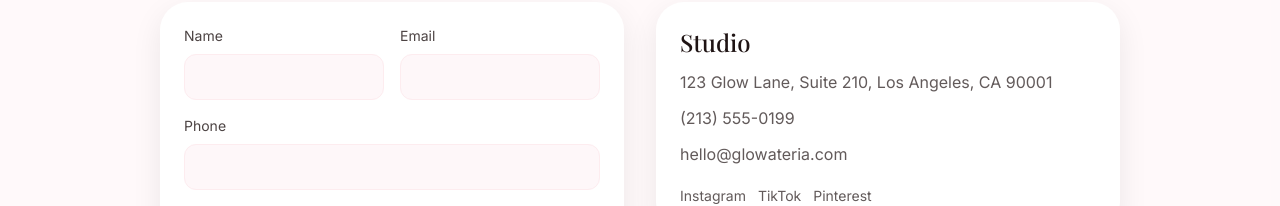
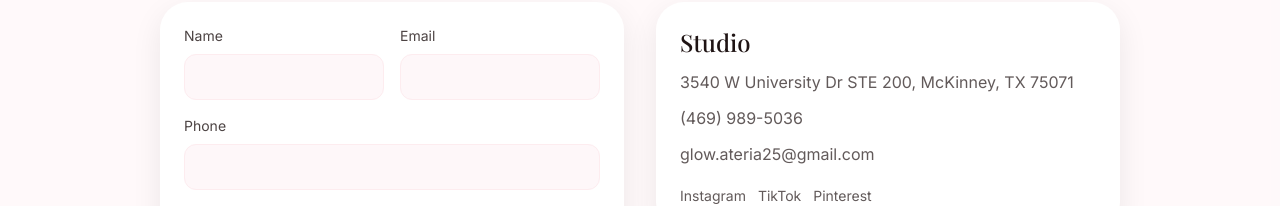
Before and after one commit to hh0122/Facial-lash-website, a React (Vite) app: page /contact in a window 1280 px wide. Shown: the part 290-496 px from the top of the page. Built offline with nearby package versions, Linux system fonts and the light colour scheme.

Commit message:
change about.jsx

```diff
--- a/src/pages/About.jsx
+++ b/src/pages/About.jsx
@@ -26,12 +26,12 @@ export default function About() {
         <div className="bg-white rounded-[28px] p-6 card-shadow space-y-4">
           <h2 className="font-display text-2xl text-deep">Meet the esthetician</h2>
           <p className="text-deep/70 leading-relaxed">
-            Founder & Lead Esthetician Aria Liu specializes in skin barrier repair, sculpting massage, and lash artistry. With
+            Founder & Lead Esthetician Lindsie Bui specializes in skin barrier repair, sculpting massage, and lash artistry. With
             a background in dermatology clinics and luxury spas, she blends medical insight with spa-level comfort.
           </p>
           <div className="p-4 rounded-2xl bg-blush/60 text-sm text-deep/80">
             “I want every guest to feel seen and supported. The best results come from listening, educating, and creating a plan
-            that fits your lifestyle.” — Aria Liu
+            that fits your lifestyle.” — Lindsie Bui
           </div>
         </div>
       </section>
--- a/src/pages/Contact.jsx
+++ b/src/pages/Contact.jsx
@@ -44,9 +44,9 @@ export default function Contact() {
         <div className="space-y-4">
           <div className="bg-white rounded-[28px] p-6 card-shadow space-y-3">
             <h2 className="font-display text-2xl text-deep">Studio</h2>
-            <p className="text-deep/70">123 Glow Lane, Suite 210, Los Angeles, CA 90001</p>
-            <p className="text-deep/70">(213) 555-0199</p>
-            <p className="text-deep/70">hello@glowateria.com</p>
+            <p className="text-deep/70">3540 W University Dr STE 200, McKinney, TX 75071</p>
+            <p className="text-deep/70">(469) 989-5036</p>
+            <p className="text-deep/70">glow.ateria25@gmail.com</p>
             <div className="flex gap-3 text-sm text-deep/70 pt-2">
               <a href="#" className="hover:text-gold">Instagram</a>
               <a href="#" className="hover:text-gold">TikTok</a>
```
